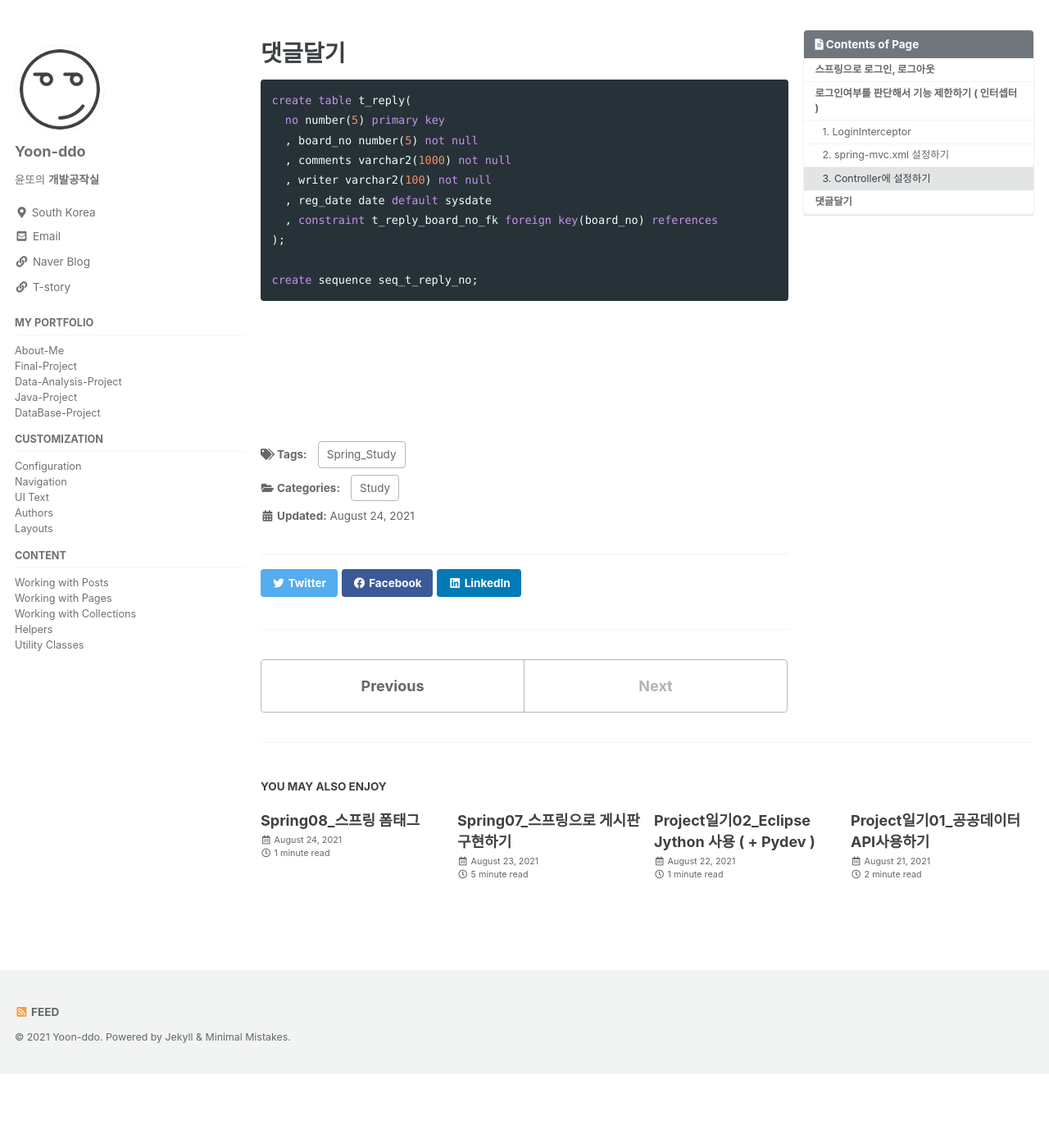
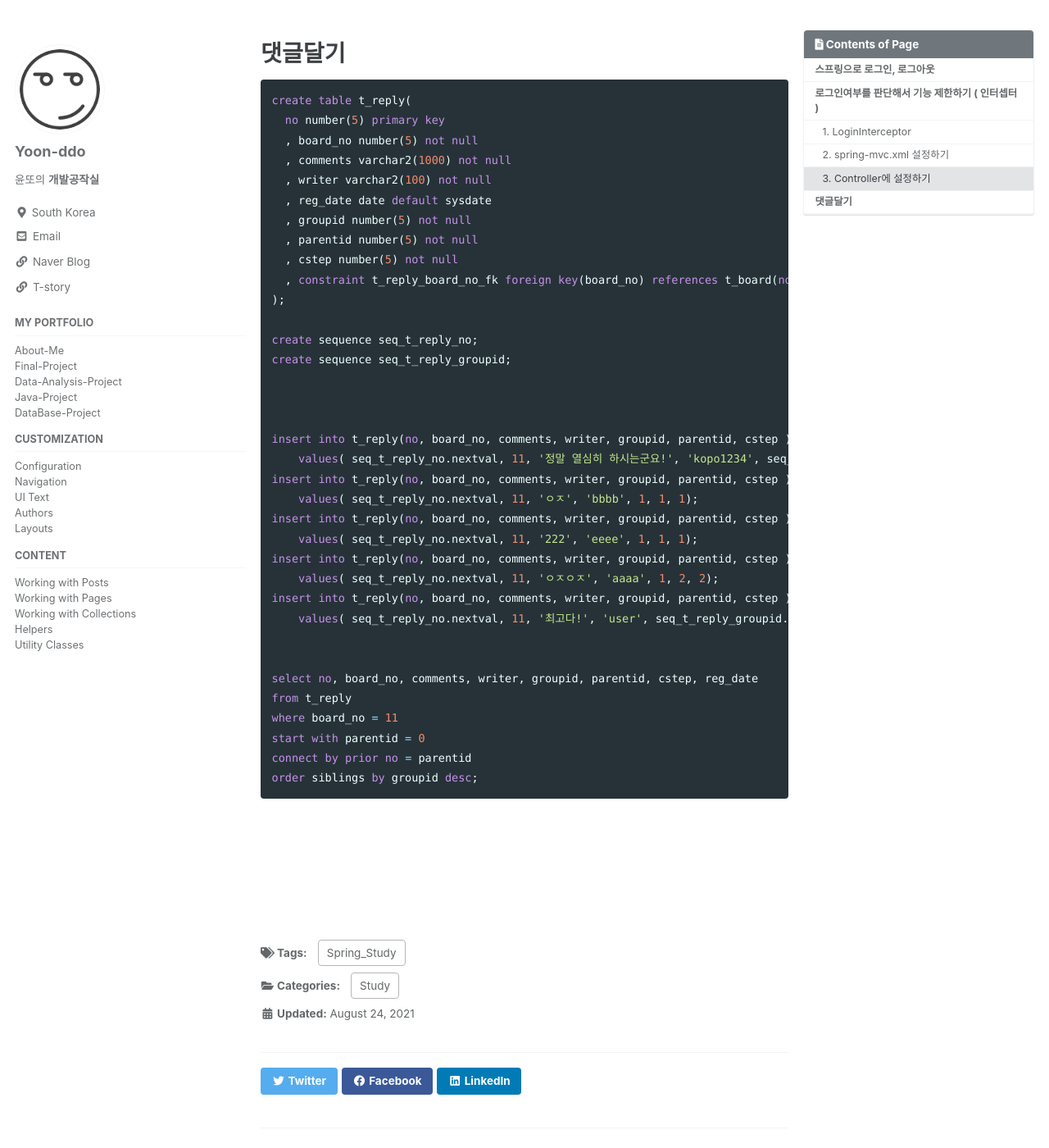
Before and after one commit to Yoon-ddo/Yoon-ddo.github.io, a Jekyll site: the page built from _posts/2021-08-24-Spring09_스프링으로 구현하는 로그인.md, in a window 1280 px wide and 1400 px high, scrolled down 3509 px. Shown: the whole window at 82% size. Built offline with Jekyll 4.4.1, drawn with Linux system fonts in a browser that asks for light colours; cached includes are drawn as plain includes; before the commit the page ends 4819 px from its top, so only the background shows below that; some of the changed text lies outside the part shown.

Commit message:
Update 2021-08-24-Spring09_스프링으로 구현하는 로그인.md

````diff
--- a/_posts/2021-08-24-Spring09_스프링으로 구현하는 로그인.md
+++ b/_posts/2021-08-24-Spring09_스프링으로 구현하는 로그인.md
@@ -145,10 +145,35 @@ create table t_reply(
   , comments varchar2(1000) not null
   , writer varchar2(100) not null
   , reg_date date default sysdate
-  , constraint t_reply_board_no_fk foreign key(board_no) references
+  , groupid number(5) not null
+  , parentid number(5) not null
+  , cstep number(5) not null
+  , constraint t_reply_board_no_fk foreign key(board_no) references t_board(no)
 );
 
 create sequence seq_t_reply_no;
+create sequence seq_t_reply_groupid;
+
+
+
+insert into t_reply(no, board_no, comments, writer, groupid, parentid, cstep )
+    values( seq_t_reply_no.nextval, 11, '정말 열심히 하시는군요!', 'kopo1234', seq_t_reply_groupid.nextval, 0, 0);
+insert into t_reply(no, board_no, comments, writer, groupid, parentid, cstep )
+    values( seq_t_reply_no.nextval, 11, 'ㅇㅈ', 'bbbb', 1, 1, 1);
+insert into t_reply(no, board_no, comments, writer, groupid, parentid, cstep )
+    values( seq_t_reply_no.nextval, 11, '222', 'eeee', 1, 1, 1);
+insert into t_reply(no, board_no, comments, writer, groupid, parentid, cstep )
+    values( seq_t_reply_no.nextval, 11, 'ㅇㅈㅇㅈ', 'aaaa', 1, 2, 2);
+insert into t_reply(no, board_no, comments, writer, groupid, parentid, cstep )
+    values( seq_t_reply_no.nextval, 11, '최고다!', 'user', seq_t_reply_groupid.nextval, 0, 0);
+
+
+select no, board_no, comments, writer, groupid, parentid, cstep, reg_date
+from t_reply
+where board_no = 11
+start with parentid = 0
+connect by prior no = parentid
+order siblings by groupid desc;
 ```
 
 
````
